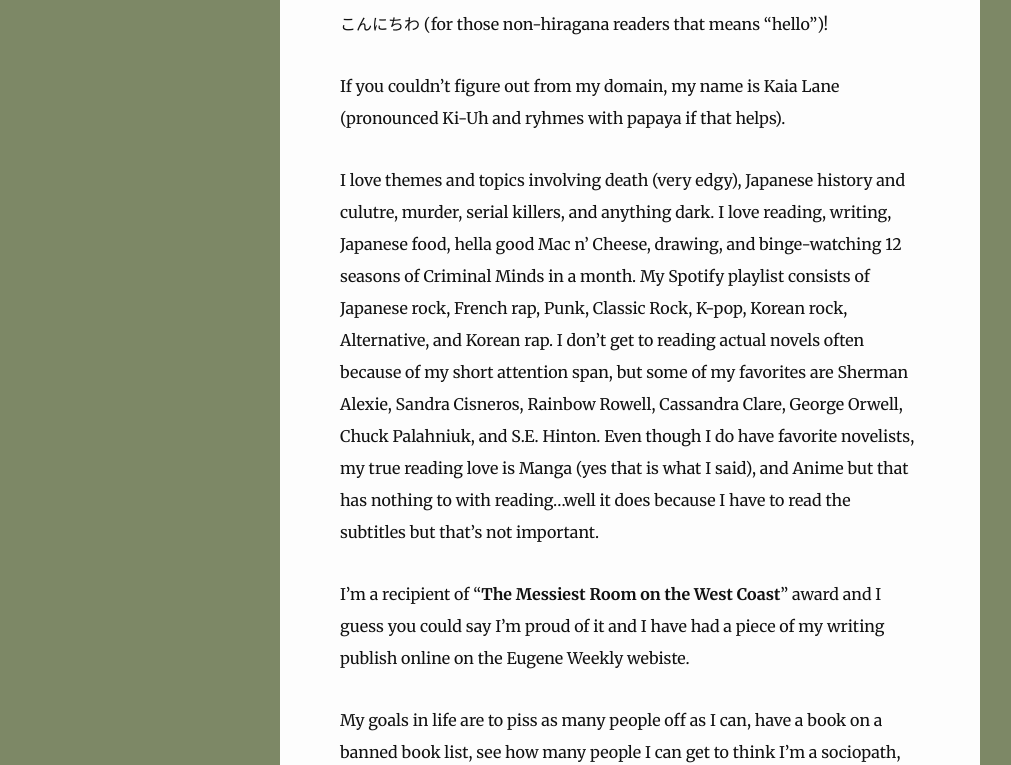
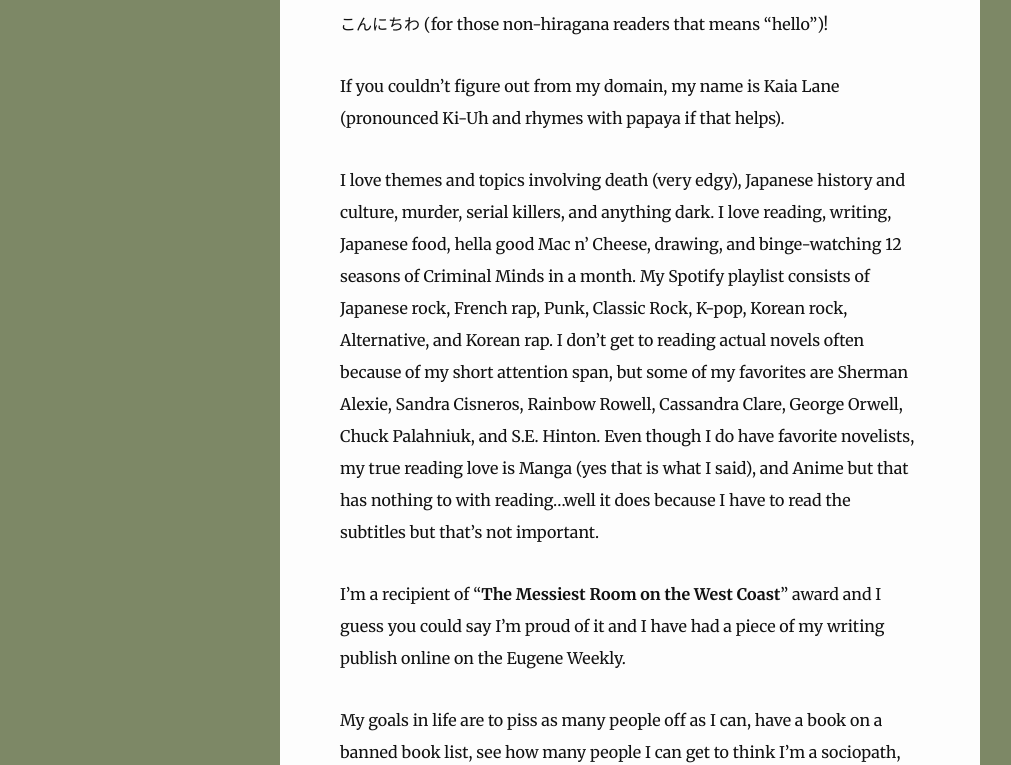
Before and after one commit to thekaialane/website, a Jekyll site: the page built from about.md, in a window 1280 px wide. Shown: the part 289-1054 px from the top of the page, without its empty margins (10-1021 px from the left). Built offline with Jekyll 4.4.1, drawn with Linux system fonts in a browser that asks for light colours; nearby versions of some CDN libraries.

Commit message:
Update.about.md

```diff
--- a/about.md
+++ b/about.md
@@ -7,10 +7,10 @@ published: true
 
 こんにちわ (for those non-hiragana readers that means "hello")!
 
-If you couldn't figure out from my domain, my name is Kaia Lane (pronounced Ki-Uh and ryhmes with papaya if that helps).
+If you couldn't figure out from my domain, my name is Kaia Lane (pronounced Ki-Uh and rhymes with papaya if that helps).
 
-I love themes and topics involving death (very edgy), Japanese history and culutre, murder, serial killers, and anything dark. I love reading, writing, Japanese food, hella good Mac n' Cheese, drawing, and binge-watching 12 seasons of Criminal Minds in a month. My Spotify playlist consists of Japanese rock, French rap, Punk, Classic Rock, K-pop, Korean rock, Alternative, and Korean rap. I don't get to reading actual novels often because of my short attention span, but some of my favorites are Sherman Alexie, Sandra Cisneros, Rainbow Rowell, Cassandra Clare, George Orwell, Chuck Palahniuk, and S.E. Hinton. Even though I do have favorite novelists, my true reading love is Manga (yes that is what I said), and Anime but that has nothing to with reading...well it does because I have to read the subtitles but that's not important.
+I love themes and topics involving death (very edgy), Japanese history and culture, murder, serial killers, and anything dark. I love reading, writing, Japanese food, hella good Mac n' Cheese, drawing, and binge-watching 12 seasons of Criminal Minds in a month. My Spotify playlist consists of Japanese rock, French rap, Punk, Classic Rock, K-pop, Korean rock, Alternative, and Korean rap. I don't get to reading actual novels often because of my short attention span, but some of my favorites are Sherman Alexie, Sandra Cisneros, Rainbow Rowell, Cassandra Clare, George Orwell, Chuck Palahniuk, and S.E. Hinton. Even though I do have favorite novelists, my true reading love is Manga (yes that is what I said), and Anime but that has nothing to with reading...well it does because I have to read the subtitles but that's not important.
 
-I'm a recipient of "__The Messiest Room on the West Coast__" award and I guess you could say I'm proud of it and I have had a piece of my writing publish online on the Eugene Weekly webiste.
+I'm a recipient of "__The Messiest Room on the West Coast__" award and I guess you could say I'm proud of it and I have had a piece of my writing publish online on the Eugene Weekly.
 
 My goals in life are to piss as many people off as I can, have a book on a banned book list, see how many people I can get to think I'm a sociopath, graduate high school with decent grades, become fluent in Japanese, make a short film shown at some festival, and have a published book.
```
